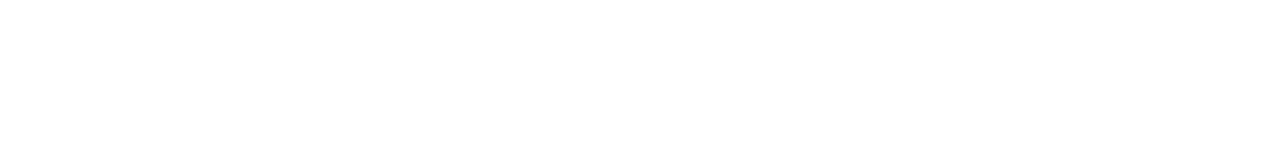
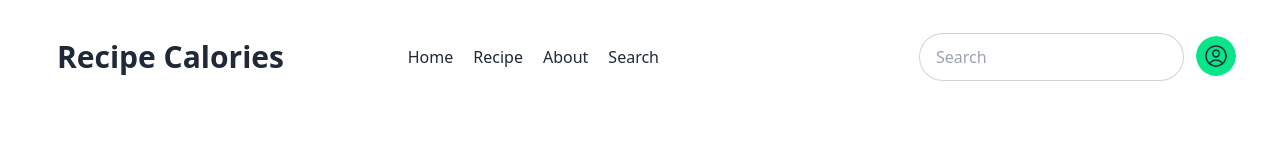
Before and after one commit to Md-somrat-web/recipe-calories, a website built with Vite: page index.html in a window 1280 px wide. Built offline with nearby package versions, Linux system fonts and the light colour scheme.

Commit message:
navbar addad

```diff
--- a/index.html
+++ b/index.html
@@ -4,7 +4,61 @@
     <meta charset="UTF-8" />
     <meta name="viewport" content="width=device-width, initial-scale=1.0" />
     <title>Recipe Calories</title>
+    <script src="https://cdn.tailwindcss.com"></script>
+    <link
+      href="https://cdn.jsdelivr.net/npm/daisyui@4.12.14/dist/full.min.css"
+      rel="stylesheet"
+      type="text/css"
+    />
+    <!-- font awesome cdn -->
+    <link
+      rel="stylesheet"
+      href="https://cdnjs.cloudflare.com/ajax/libs/font-awesome/6.7.1/css/all.min.css"
+      integrity="sha512-5Hs3dF2AEPkpNAR7UiOHba+lRSJNeM2ECkwxUIxC1Q/FLycGTbNapWXB4tP889k5T5Ju8fs4b1P5z/iB4nMfSQ=="
+      crossorigin="anonymous"
+      referrerpolicy="no-referrer"
+    />
+
     <link rel="stylesheet" href="style.css" />
   </head>
-  <body></body>
+  <body>
+    <!-- navbar start-->
+    <div class="navbar bg-base-100 px-10 my-6">
+      <div class="flex-1">
+        <a class="btn btn-ghost text-3xl font-bold">Recipe Calories</a>
+      </div>
+      <div>
+        <ul class="flex mr-60">
+          <li class="mr-5"><a href="#">Home</a></li>
+          <li class="mr-5"><a href="#">Recipe</a></li>
+          <li class="mr-5"><a href="#">About</a></li>
+          <li class="mr-5"><a href="#">Search</a></li>
+        </ul>
+      </div>
+      <div class="flex-none gap-2">
+        <div class="form-control">
+          <input
+            type="text"
+            placeholder="Search"
+            class="input input-bordered rounded-full w-24 md:w-auto"
+          />
+        </div>
+        <div class="dropdown dropdown-end">
+          <div
+            tabindex="0"
+            role="button"
+            class="btn btn-ghost btn-circle avatar"
+          >
+            <div class="w-10 rounded-full">
+              <img
+                alt="Tailwind CSS Navbar component"
+                src="images/navbar-logo.png"
+              />
+            </div>
+          </div>
+        </div>
+      </div>
+    </div>
+    <!-- navbar End-->
+  </body>
 </html>
--- /dev/null
+++ b/postcss.config.js
@@ -0,0 +1,6 @@
+module.exports = {
+  plugins: {
+    tailwindcss: {},
+    autoprefixer: {},
+  },
+}
--- /dev/null
+++ b/tailwind.config.js
@@ -0,0 +1,8 @@
+/** @type {import('tailwindcss').Config} */
+module.exports = {
+  content: ["*"],
+  theme: {
+    extend: {},
+  },
+  plugins: [],
+};
```
Also changed, not shown: package.json (added, +18 -0 lines), reademe.md (added, +3 -0 lines), images/navbar-logo.png (added), 1 other file.
